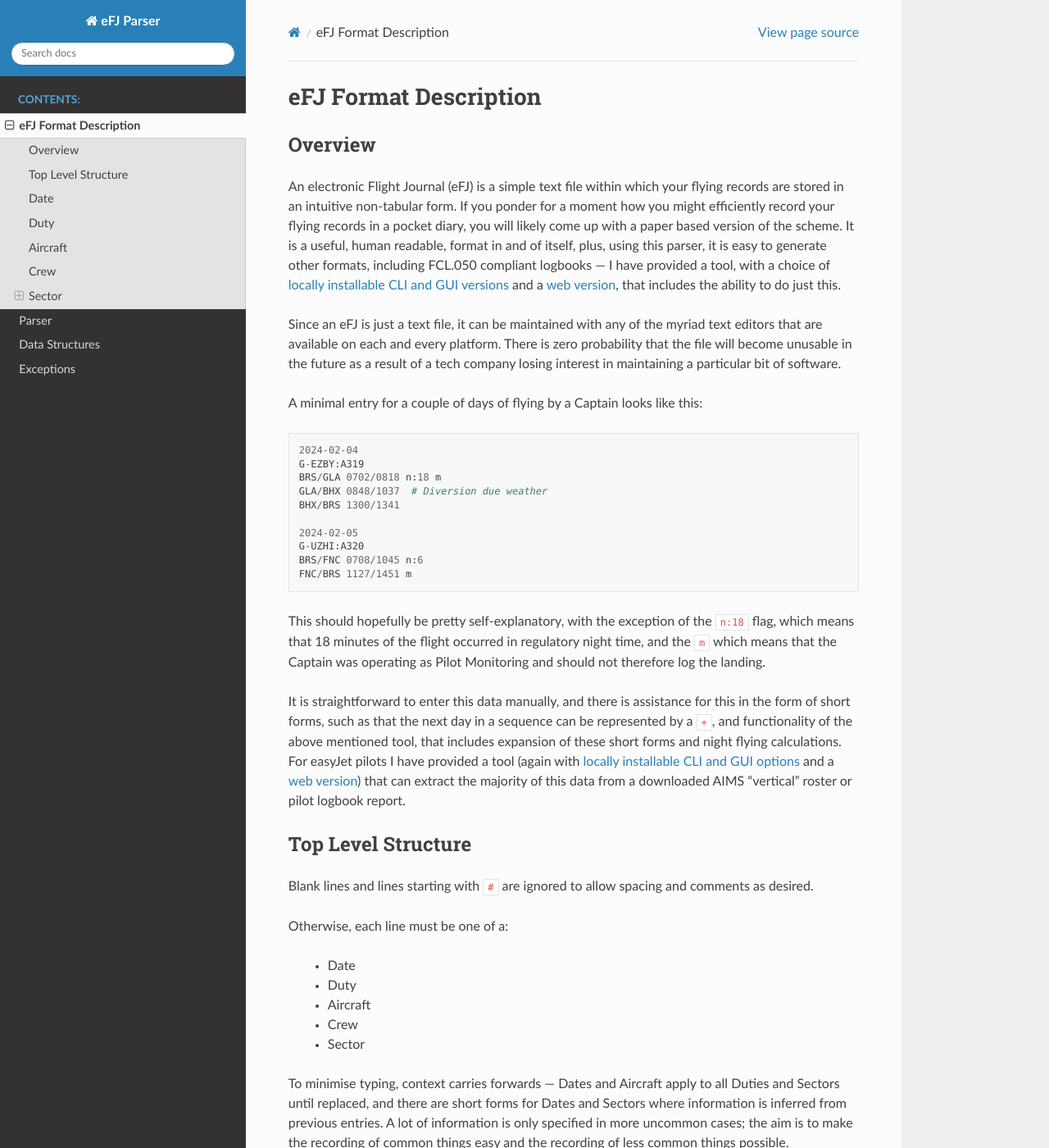
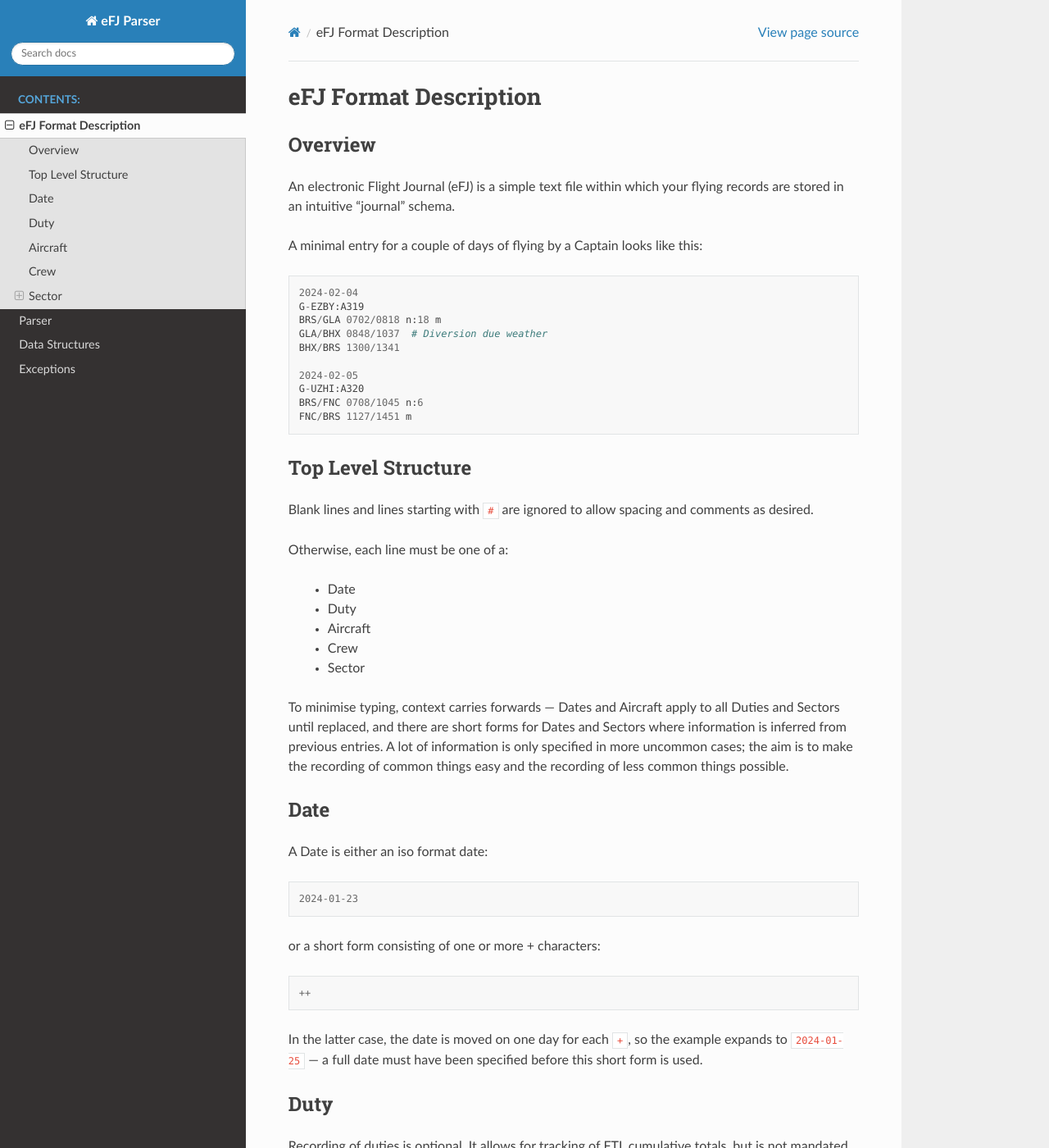
Before and after one commit to JonHurst/efj_parser, a Sphinx documentation site: the page built from docs/format.rst, in a window 1280 px wide and 1400 px high. Shown: the whole window at 82% size. Built offline with Sphinx 7.4.7 and the Read the Docs theme 3.1.0, drawn with Linux system fonts in a browser that asks for light colours.

Commit message:
Simplified docs

```diff
--- a/docs/format.rst
+++ b/docs/format.rst
@@ -5,19 +5,7 @@ Overview
 --------
 
 An electronic Flight Journal (eFJ) is a simple text file within which your
-flying records are stored in an intuitive non-tabular form. If you ponder for a
-moment how you might efficiently record your flying records in a pocket diary,
-you will likely come up with a paper based version of the scheme. It is a
-useful, human readable, format in and of itself, plus, using this parser, it is
-easy to generate other formats, including FCL.050 compliant logbooks — I have
-provided a tool, with a choice of `locally installable CLI and GUI
-versions </efjtkdocs/install.html>`_ and a `web version </efj/>`_, that includes
-the ability to do just this.
-
-Since an eFJ is just a text file, it can be maintained with any of the myriad
-text editors that are available on each and every platform. There is zero
-probability that the file will become unusable in the future as a result of a
-tech company losing interest in maintaining a particular bit of software.
+flying records are stored in an intuitive "journal" schema.
 
 A minimal entry for a couple of days of flying by a Captain looks like this: ::
 
@@ -31,20 +19,6 @@ A minimal entry for a couple of days of flying by a Captain looks like this: ::
       G-UZHI:A320
       BRS/FNC 0708/1045 n:6
       FNC/BRS 1127/1451 m
-
-This should hopefully be pretty self-explanatory, with the exception of the
-``n:18`` flag, which means that 18 minutes of the flight occurred in regulatory
-night time, and the ``m`` which means that the Captain was operating as Pilot
-Monitoring and should not therefore log the landing.
-
-It is straightforward to enter this data manually, and there is assistance for
-this in the form of short forms, such as that the next day in a sequence can be
-represented by a ``+``, and functionality of the above mentioned tool, that
-includes expansion of these short forms and night flying calculations. For
-easyJet pilots I have provided a tool (again with `locally installable CLI and
-GUI options </aimsdocs/installation.html>`_ and a `web version </aims/>`_) that
-can extract the majority of this data from a downloaded AIMS “vertical” roster
-or pilot logbook report.
 
 
 Top Level Structure
```
